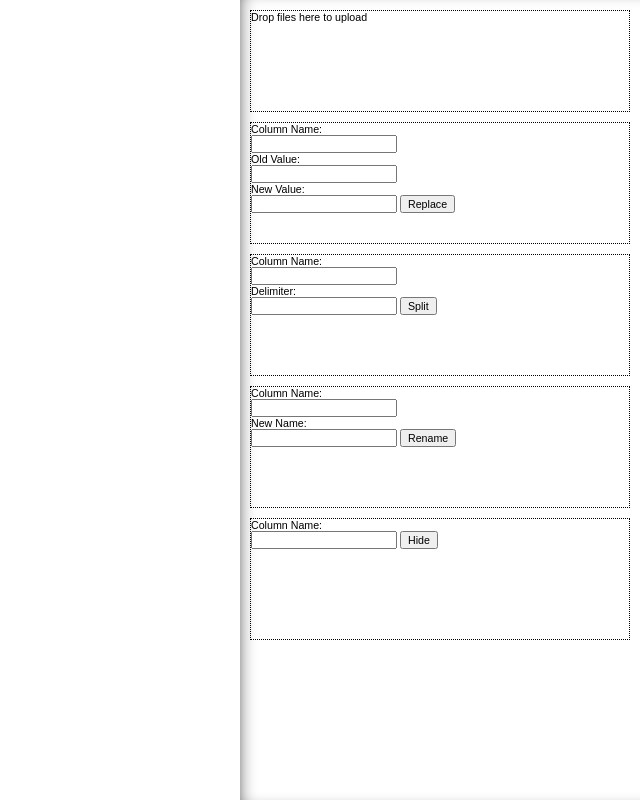
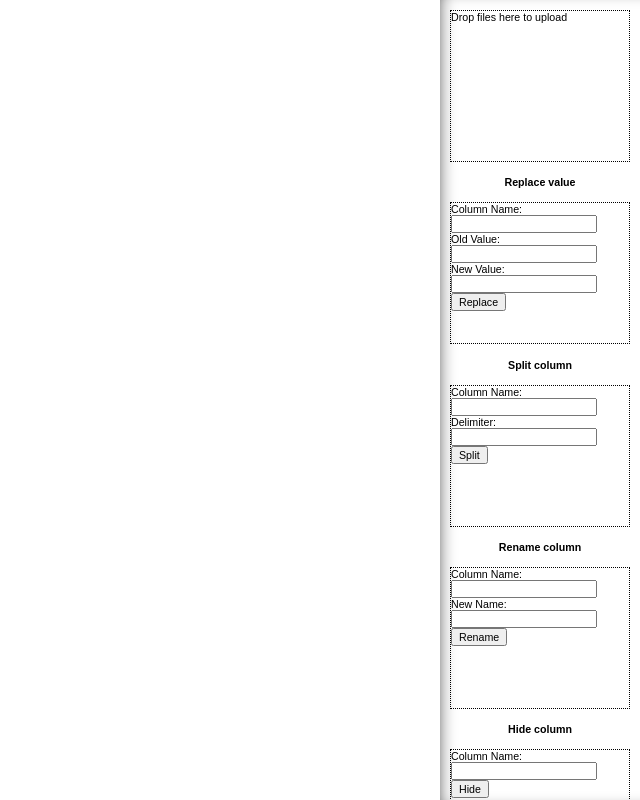
Before and after one commit to lamarck2008/hackathon, a plain HTML site: page index.html in a window 1280 px wide. Shown: the whole page, without its empty margins (640-1280 px from the left). Drawn offline with Linux system fonts and the light colour scheme; no server answers.

Commit message:
final commit

```diff
--- a/index.html
+++ b/index.html
@@ -32,13 +32,19 @@
       font: 11px Helvetica, Arial, sans-serif;
     }
 
+   h4 {
+    text-align: center
+   }
+
     #slidebar {
       position: absolute;
       right: 0;
-      width: 400px;
-      top: 0;
+      width: 200px;
+      top: 0px;
       bottom: 0;
-      background-color: white;
+      overflow-y: scroll;
+      /*background-color: lightgrey;*/
+      /*border: 2px solid #D3D3D3;*/
       -webkit-box-shadow: inset 10px 0px 20px -15px rgba(0, 0, 0, 1);
       -moz-box-shadow: inset 10px 0px 20px -15px rgba(0, 0, 0, 1);
       box-shadow: inset 10px 0px 20px -15px rgba(0,0,0,1);
@@ -46,24 +52,52 @@
 
     #data {
       position: absolute;
-      right: 400px;
+      right: 200px;
       left: 0px;
-      top: 0;
+      top: 0px;
+      /*border: 2px solid #D3D3D3;*/
       bottom: 0;
     }
+
+    .slick-header-column.ui-state-default {
+      background:none ;
+      background-color: #505050 ;
+      color: #eeeeee;
+      /*border: none;  */
+      padding: 0;
+      text-shadow: none;
+      text-align: center;
+      font-family: Arial, Verdana, Helvetica, sans-serif;
+      font-size: 13px;
+      height: 40px;
+      line-height: 40px;
+    }
+
+/*    .slick-row.ui-widget-content, .slick-cell {
+      background: none;
+      background-color: #eeeeee;
+      color: #666666;
+      border: none;
+      border-bottom: solid 1px #ffffff;
+      font-size: 14px;
+      height: 60px;
+      line-height: 60px;
+      padding: 0 5px;
+    }*/
   </style>
 </head>
 <body>
 
 <div id="data"></div>
 <div id="slidebar">
-  <div id="upload_file" style="border: dotted 1px black; height: 100px; margin: 10px 10px 10px 10px">
-    <form class="dropzone" action="http://172.20.13.197:8080/source/test" method="post" enctype="multipart/form-data">
+  <div style="border: dotted 1px black; height: 150px; margin: 10px 10px 10px 10px; overflow: hidden">
+    <form id="uploadFile" class="dropzone" action="http://172.20.13.197:8080/source/us">
         <!-- <input type="file" name="file" /> -->
     </form>
   </div>
 
-  <form class="transformation" method="post" id="replace-form" style="border: dotted 1px black; height: 120px; margin: 10px 10px 10px 10px">
+  <h4>Replace value</h4>
+  <form class="transformation" method="post" id="replace-form" style="border: dotted 1px black; height: 140px; margin: 10px 10px 10px 10px">
     Column Name:<br>
     <input id="col-name" type="text" name="attribute">
     <br>
@@ -76,7 +110,8 @@
     <input name="type" type="hidden" value="replace">
   </form>
 
-  <form class="transformation" id="split-form" style="border: dotted 1px black; height: 120px; margin: 10px 10px 10px 10px">
+  <h4>Split column</h4>
+  <form class="transformation" id="split-form" style="border: dotted 1px black; height: 140px; margin: 10px 10px 10px 10px">
     Column Name:<br>
     <input id="col-name" type="text" name="attribute">
     <br>
@@ -86,7 +121,8 @@
     <input name="type" type="hidden" value="split">
   </form>
 
-  <form class="transformation" id="rename-form" style="border: dotted 1px black; height: 120px; margin: 10px 10px 10px 10px">
+  <h4>Rename column</h4>
+  <form class="transformation" id="rename-form" style="border: dotted 1px black; height: 140px; margin: 10px 10px 10px 10px">
     Column Name:<br>
     <input id="col-name" type="text" name="attribute">
     <br>
@@ -96,7 +132,8 @@
     <input name="type" type="hidden" value="rename">
   </form>
 
-  <form class="transformation" id="hide-form" style="border: dotted 1px black; height: 120px; margin: 10px 10px 10px 10px">
+  <h4>Hide column</h4>
+  <form class="transformation" id="hide-form" style="border: dotted 1px black; height: 140px; margin: 10px 10px 10px 10px">
     Column Name:<br>
     <input id="col-name" type="text" name="attribute">
     <input type="submit" value="Hide">
@@ -107,8 +144,9 @@
 
 <script>
   var grid,
+      size = 0,
       data = [],
-      columns,
+      columns = [],
       options = {
                 enableCellNavigation: false,
                 enableColumnReorder: false
@@ -121,11 +159,13 @@
       async: false,
       success: function(response) {
         columns = response.columns;
+        size = response.size;
       }
     });
   };
 
   updateColumn();
+
   dataView = {
     getLength: function() {
       return 1000;
@@ -145,12 +185,23 @@
     }
   };
   grid = new Slick.Grid("#data", dataView, columns, options);
+
   grid.onHeaderClick.subscribe(function(e, args) {
     var columnID = args.column.id;
     $('.transformation').each(function(i, elem) {
       $($(elem).children()[1]).val(columnID)
     });
   });
+
+  Dropzone.options.uploadFile = {
+    init: function () {
+      this.on("success", function (file) {
+        updateColumn();
+        grid.updateRowCount(size);
+        grid.setColumns(columns);
+      });
+    }
+  };
 
   $('#replace-form').submit(function() {
      var frm = $(this);
--- a/static/css/slick-default-theme.css
+++ b/static/css/slick-default-theme.css
@@ -5,10 +5,10 @@ No built-in (selected, editable, highlight, flashing, invalid, loading, :focus)
 classes should alter those!
 */
 
-.slick-header-columns {
+/*.slick-header-columns {
   background: url('images/header-columns-bg.gif') repeat-x center bottom;
   border-bottom: 1px solid silver;
-}
+}*/
 
 .slick-header-column {
   background: url('images/header-columns-bg.gif') repeat-x center bottom;
```
